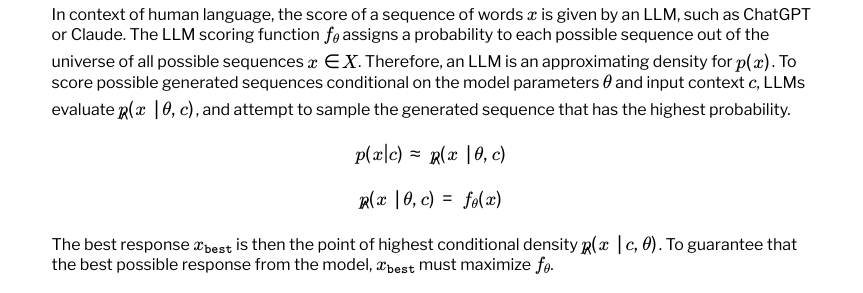
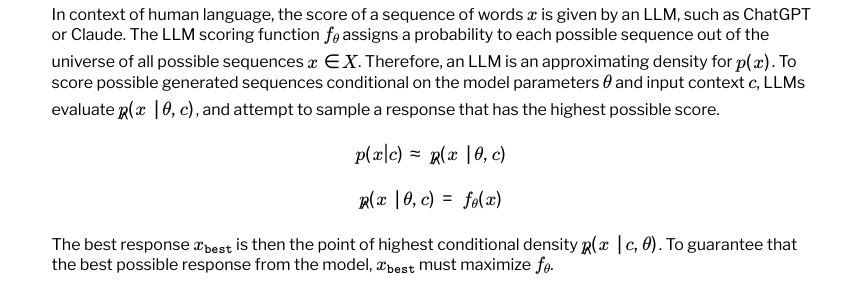
Before and after one commit to dan-sprague/dan-sprague.github.io, a Jekyll site: the page built from _posts/2025-02-02-llmthinking.markdown, in a window 1280 px wide. Shown: the part 852-1145 px from the top of the page, without its empty margins (201-1064 px from the left). Built offline with Jekyll 4.4.1, drawn with Linux system fonts in a browser that asks for light colours; formulas are drawn with MathJax 3.

Commit message:
fixed bug

```diff
--- a/_posts/2025-02-02-llmthinking.markdown
+++ b/_posts/2025-02-02-llmthinking.markdown
@@ -23,7 +23,7 @@
 
 Therefore, two things are necessary to generate/sample/identify biologically meaningful sequences from the soup of stochasicity. The first is a scoring function that attributes each sequence with a score, where the score encodes some notion of "better". In biology, the score is fitness -- a small number of possible DNA molecules improve an organisms chance of survival but the vast majority don't. The second is a method that can quickly find higher scoring, or "better", sequences from the soup of incredibly unlikely ones.
 
-In context of human language, the score of a sequence of words $x$ is given by an LLM, such as ChatGPT or Claude. The LLM scoring function $f_\theta$ assigns a probability to each possible sequence out of the universe of all possible sequences $x \in X$. Therefore, an LLM is an approximating density for $p(x)$. To score possible generated sequences conditional on the model parameters $\theta$ and input context $c$, LLMs evaluate $\hat{p}(x \mid \theta,c)$, and attempt to sample the generated sequence that has the highest probability.
+In context of human language, the score of a sequence of words $x$ is given by an LLM, such as ChatGPT or Claude. The LLM scoring function $f_\theta$ assigns a probability to each possible sequence out of the universe of all possible sequences $x \in X$. Therefore, an LLM is an approximating density for $p(x)$. To score possible generated sequences conditional on the model parameters $\theta$ and input context $c$, LLMs evaluate $\hat{p}(x \mid \theta,c)$, and attempt to sample a response that has the highest possible score.
 
 $$p(x | c) \approx \hat{p}(x \mid \theta,c)$$
 
```
